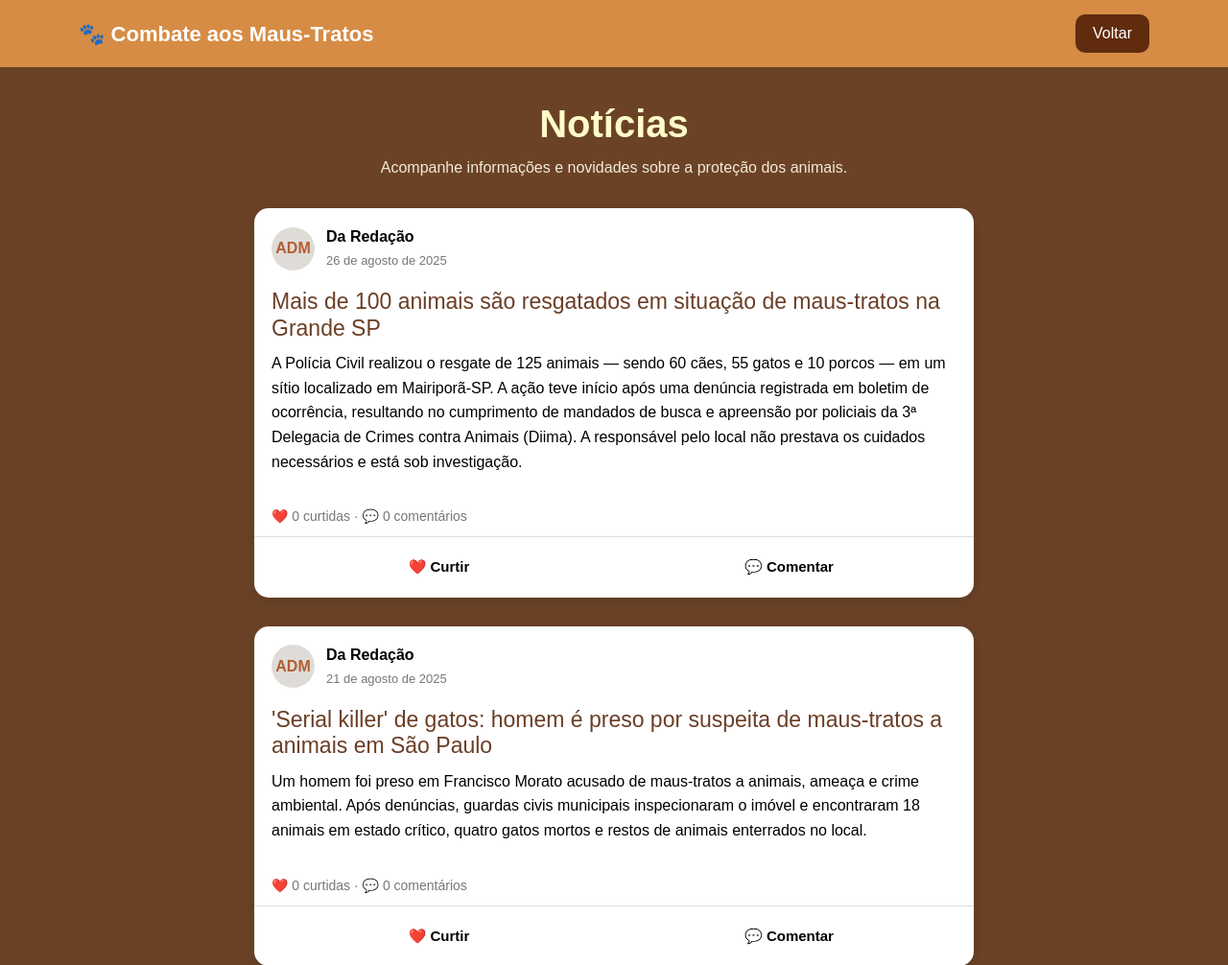
After one commit to Victor-Alex-Moreira-Gouveia/TCC, a Flask app: page /noticias in a window 1280 px wide. The commit adds this page. Shown: the top 1006 px of the page at 96% size. Run offline with Flask 3, Linux system fonts and the light colour scheme; the visitor is signed in with stand-in values (Sample User, id 1); parts of the project's set-up code (start-up, migrations or seed data) failed here and were passed over.

Commit message:
Adição da interface de noticias

```diff
--- a/Server/main.py
+++ b/Server/main.py
@@ -90,11 +90,12 @@ def test_usuarios():
     return render_template('Tcc/Usuario/usuarios.html')
 
 # Painel de Notícias - APENAS ADMIN
+# Painel de Notícias - APENAS ADMIN
 @app.route('/noticias')
 def test_noticias():
     if session.get('role') != 'admin':
-        return redirect('/login')
-    return render_template('Tcc/Noticias/noticias.html')
+        return redirect(url_for('tela_login'))
+    return render_template('Tcc/noticias/noticias.html')
 
 # Painel de ONGs - APENAS ADMIN
 @app.route('/ongs')
--- a/Server/templates/Tcc/index.html
+++ b/Server/templates/Tcc/index.html
@@ -139,6 +139,11 @@
                     <a class="btn btn-outline-brand" href="/leis">Informações de Denúncia</a>
                 </li>
 
+                <li class="nav-item">
+                    <a class="btn btn-outline-brand" href="./noticias">Notícias</a>
+                </li>
+
+
                 {% if session.get('role') == 'admin' %}
                     <li class="nav-item">
                         <a class="btn btn-dark text-warning fw-bold rounded-pill px-3" href="/usuarios">
--- /dev/null
+++ b/Server/templates/Tcc/noticias/noticias.html
@@ -0,0 +1,584 @@
+<!DOCTYPE html>
+<html lang="pt-BR">
+<head>
+    <meta charset="UTF-8">
+    <meta name="viewport" content="width=device-width, initial-scale=1.0">
+
+    <title>Notícias - Combate aos Maus-Tratos</title>
+
+    <link href="https://cdn.jsdelivr.net/npm/bootstrap@5.3.8/dist/css/bootstrap.min.css" rel="stylesheet">
+
+    <style>
+        body {
+            background-color: #6b4226;
+            color: #f7f4eb;
+            font-family: Arial, sans-serif;
+        }
+
+        .navbar-custom {
+            background-color: #d68c45;
+            padding: 15px 0;
+        }
+
+        .navbar-brand {
+            font-weight: bold;
+            color: #ffffff;
+            font-size: 22px;
+        }
+
+        .btn-voltar {
+            background-color: #612b0e;
+            color: white;
+            border: none;
+            border-radius: 10px;
+            padding: 8px 18px;
+        }
+
+        .btn-voltar:hover {
+            background-color: #5f2508;
+            color: white;
+        }
+
+        .titulo {
+            text-align: center;
+            margin: 35px 0 10px;
+            font-weight: bold;
+            color: #fffcc9;
+        }
+
+        .subtitulo {
+            text-align: center;
+            margin-bottom: 30px;
+            color: #f0ebd8;
+        }
+
+        .publicacao {
+            background: white;
+            color: #000000;
+            border-radius: 15px;
+            max-width: 750px;
+            margin: 0 auto 30px;
+            box-shadow: 0 4px 15px rgba(0, 0, 0, 0.12);
+            overflow: hidden;
+        }
+
+        .publicacao-header {
+            display: flex;
+            align-items: center;
+            padding: 18px;
+        }
+
+        .avatar {
+            width: 45px;
+            height: 45px;
+            border-radius: 50%;
+            background-color: #dfdbd7;
+            display: flex;
+            align-items: center;
+            justify-content: center;
+            font-weight: bold;
+            color: #b15f33;
+            margin-right: 12px;
+        }
+
+        .nome {
+            font-weight: bold;
+            margin: 0;
+        }
+
+        .data {
+            color: #777;
+            font-size: 13px;
+        }
+
+        .publicacao-conteudo {
+            padding: 0 18px 18px;
+        }
+
+        .publicacao-conteudo h3 {
+            color: #6b3e26;
+            font-size: 23px;
+            margin-bottom: 10px;
+        }
+
+        .publicacao-conteudo p {
+            font-size: 16px;
+            line-height: 1.6;
+        }
+
+        .imagem-noticia {
+            width: 100%;
+            max-height: 400px;
+            object-fit: cover;
+        }
+
+        .acoes {
+            border-top: 1px solid #ddd;
+            display: flex;
+            padding: 10px 15px;
+            gap: 10px;
+        }
+
+        .btn-reacao {
+            flex: 1;
+            border: none;
+            background: transparent;
+            border-radius: 8px;
+            padding: 10px;
+            font-size: 15px;
+            font-weight: bold;
+            transition: 0.2s;
+        }
+
+        .btn-reacao:hover {
+            background-color: #fff0dc;
+        }
+
+        .btn-curtir.ativo {
+            background-color: #ffd6d6;
+            color: #d62828;
+        }
+
+        .comentarios {
+            padding: 0 18px 18px;
+            display: none;
+        }
+
+        .comentarios.ativo {
+            display: block;
+        }
+
+        .comentario {
+            background-color: #f7f7f7;
+            border-radius: 10px;
+            padding: 10px;
+            margin-top: 8px;
+        }
+
+        .comentario strong {
+            color: #6b3e26;
+        }
+
+        .campo-comentario {
+            display: flex;
+            gap: 8px;
+            margin-top: 12px;
+        }
+
+        .campo-comentario input {
+            flex: 1;
+            border: 1px solid #ccc;
+            border-radius: 8px;
+            padding: 9px;
+        }
+
+        .btn-enviar {
+            background-color: #973e0e;
+            color: white;
+            border: none;
+            border-radius: 8px;
+            padding: 9px 15px;
+        }
+
+        .contador {
+            padding: 0 18px 10px;
+            color: #777;
+            font-size: 14px;
+        }
+
+        footer {
+            text-align: center;
+            padding: 25px;
+            margin-top: 40px;
+            background-color: #d68c45;
+            color: #ffffff;
+            font-weight: bold;
+        }
+    </style>
+</head>
+
+<body>
+
+    <!-- MENU -->
+    <nav class="navbar-custom">
+        <div class="container d-flex justify-content-between align-items-center">
+
+            <a class="navbar-brand" href="/">
+                🐾 Combate aos Maus-Tratos
+            </a>
+
+            <a href="/" class="btn btn-voltar">
+                Voltar
+            </a>
+
+        </div>
+    </nav>
+
+
+    <!-- TÍTULO -->
+    <div class="container">
+
+        <h1 class="titulo">
+            Notícias
+        </h1>
+
+        <p class="subtitulo">
+            Acompanhe informações e novidades sobre a proteção dos animais.
+        </p>
+
+
+        <!-- PUBLICAÇÃO 1 (RESGATE MAIRIPORÃ) -->
+        <div class="publicacao">
+
+            <div class="publicacao-header">
+
+                <div class="avatar">
+                    ADM
+                </div>
+
+                <div>
+                    <p class="nome">Da Redação</p>
+                    <span class="data">26 de agosto de 2025</span>
+                </div>
+
+            </div>
+
+
+
+            <div class="publicacao-conteudo">
+
+                <h3>
+                    Mais de 100 animais são resgatados em situação de maus-tratos na Grande SP
+                </h3>
+
+                <p>
+                    A Polícia Civil realizou o resgate de 125 animais — sendo 60 cães, 55 gatos e 10 porcos — em um sítio localizado em Mairiporã-SP. A ação teve início após uma denúncia registrada em boletim de ocorrência, resultando no cumprimento de mandados de busca e apreensão por policiais da 3ª Delegacia de Crimes contra Animais (Diima). A responsável pelo local não prestava os cuidados necessários e está sob investigação.
+                </p>
+
+            </div>
+
+
+            <div class="contador">
+                ❤️ <span id="curtidas1">0</span> curtidas
+                ·
+                💬 <span id="contadorComentarios1">0</span> comentários
+            </div>
+
+
+            <!-- BOTÕES -->
+            <div class="acoes">
+
+                <button
+                    class="btn-reacao btn-curtir"
+                    onclick="curtir(this, 'curtidas1')">
+                    ❤️ Curtir
+                </button>
+
+                <button
+                    class="btn-reacao"
+                    onclick="mostrarComentarios('comentarios1')">
+                    💬 Comentar
+                </button>
+
+            </div>
+
+
+            <!-- COMENTÁRIOS -->
+            <div class="comentarios" id="comentarios1">
+
+                <div class="campo-comentario">
+
+                    <input
+                        type="text"
+                        id="inputComentario1"
+                        placeholder="Escreva um comentário..."
+                    >
+
+                    <button
+                        class="btn-enviar"
+                        onclick="adicionarComentario('comentarios1', 'inputComentario1', 'contadorComentarios1')">
+                        Enviar
+                    </button>
+
+                </div>
+
+            </div>
+
+        </div>
+
+
+        <!-- PUBLICAÇÃO 2 (FRANCISCO MORATO) -->
+        <div class="publicacao">
+
+            <div class="publicacao-header">
+
+                <div class="avatar">
+                    ADM
+                </div>
+
+                <div>
+                    <p class="nome">Da Redação</p>
+                    <span class="data">21 de agosto de 2025</span>
+                </div>
+
+            </div>
+
+
+            <div class="publicacao-conteudo">
+
+                <h3>
+                    'Serial killer' de gatos: homem é preso por suspeita de maus-tratos a animais em São Paulo
+                </h3>
+
+                <p>
+                    Um homem foi preso em Francisco Morato acusado de maus-tratos a animais, ameaça e crime ambiental. Após denúncias, guardas civis municipais inspecionaram o imóvel e encontraram 18 animais em estado crítico, quatro gatos mortos e restos de animais enterrados no local.
+                </p>
+
+            </div>
+
+
+            <div class="contador">
+                ❤️ <span id="curtidas2">0</span> curtidas
+                ·
+                💬 <span id="contadorComentarios2">0</span> comentários
+            </div>
+
+
+            <!-- BOTÕES -->
+            <div class="acoes">
+
+                <button
+                    class="btn-reacao btn-curtir"
+                    onclick="curtir(this, 'curtidas2')">
+                    ❤️ Curtir
+                </button>
+
+                <button
+                    class="btn-reacao"
+                    onclick="mostrarComentarios('comentarios2')">
+                    💬 Comentar
+                </button>
+
+            </div>
+
+
+            <!-- COMENTÁRIOS -->
+            <div class="comentarios" id="comentarios2">
+
+                <div class="campo-comentario">
+
+                    <input
+                        type="text"
+                        id="inputComentario2"
+                        placeholder="Escreva um comentário..."
+                    >
+
+                    <button
+                        class="btn-enviar"
+                        onclick="adicionarComentario('comentarios2', 'inputComentario2', 'contadorComentarios2')">
+                        Enviar
+                    </button>
+
+                </div>
+
+            </div>
+
+        </div>
+
+
+        <!-- PUBLICAÇÃO 3 (ADOÇÃO RESPONSÁVEL) -->
+        <div class="publicacao">
+
+            <div class="publicacao-header">
+
+                <div class="avatar">
+                    ADM
+                </div>
+
+                <div>
+                    <p class="nome">Administrador</p>
+                    <span class="data">26 de agosto de 2026</span>
+                </div>
+
+            </div>
+
+
+            <img
+                src="https://images.unsplash.com/photo-1548199973-03cce0bbc87b?auto=format&fit=crop&w=1200&q=80"
+                class="imagem-noticia"
+                alt="Cães para adoção"
+            >
+
+
+            <div class="publicacao-conteudo">
+
+                <h3>
+                    A importância da adoção responsável
+                </h3>
+
+                <p>
+                    Adotar um animal é assumir uma responsabilidade para toda a vida.
+                    Antes de adotar, é importante avaliar se você possui condições
+                    de oferecer alimentação, cuidados, segurança, carinho e atendimento
+                    veterinário.
+                </p>
+
+            </div>
+
+
+            <div class="contador">
+                ❤️ <span id="curtidas3">0</span> curtidas
+                ·
+                💬 <span id="contadorComentarios3">0</span> comentários
+            </div>
+
+
+            <!-- BOTÕES -->
+            <div class="acoes">
+
+                <button
+                    class="btn-reacao btn-curtir"
+                    onclick="curtir(this, 'curtidas3')">
+                    ❤️ Curtir
+                </button>
+
+                <button
+                    class="btn-reacao"
+                    onclick="mostrarComentarios('comentarios3')">
+                    💬 Comentar
+                </button>
+
+            </div>
+
+
+            <!-- COMENTÁRIOS -->
+            <div class="comentarios" id="comentarios3">
+
+                <div class="comentario">
+                    <strong>Maria:</strong>
+                    Adotar realmente muda a vida de um animal!
+                </div>
+
+                <div class="comentario">
+                    <strong>João:</strong>
+                    Precisamos conscientizar cada vez mais pessoas.
+                </div>
+
+
+                <div class="campo-comentario">
+
+                    <input
+                        type="text"
+                        id="inputComentario3"
+                        placeholder="Escreva um comentário..."
+                    >
+
+                    <button
+                        class="btn-enviar"
+                        onclick="adicionarComentario('comentarios3', 'inputComentario3', 'contadorComentarios3')">
+                        Enviar
+                    </button>
+
+                </div>
+
+            </div>
+
+        </div>
+
+    </div>
+
+
+    <footer>
+        © 2026 - Combate aos Maus-Tratos aos Animais
+    </footer>
+
+
+    <script>
+
+        // CURTIR PUBLICAÇÃO
+        function curtir(botao, contadorId) {
+
+            const contador = document.getElementById(contadorId);
+
+            let quantidade = parseInt(contador.innerText);
+
+            if (botao.classList.contains("ativo")) {
+
+                quantidade--;
+
+                botao.classList.remove("ativo");
+
+            } else {
+
+                quantidade++;
+
+                botao.classList.add("ativo");
+
+            }
+
+            contador.innerText = quantidade;
+        }
+
+
+        // MOSTRAR/ESCONDER COMENTÁRIOS
+        function mostrarComentarios(id) {
+
+            const comentarios = document.getElementById(id);
+
+            comentarios.classList.toggle("ativo");
+
+        }
+
+
+        // ADICIONAR COMENTÁRIO
+        function adicionarComentario(
+            comentariosId,
+            inputId,
+            contadorId
+        ) {
+
+            const input = document.getElementById(inputId);
+
+            const texto = input.value.trim();
+
+            if (texto === "") {
+
+                alert("Digite um comentário.");
+
+                return;
+            }
+
+
+            const comentarios = document.getElementById(comentariosId);
+
+            const novoComentario = document.createElement("div");
+
+            novoComentario.classList.add("comentario");
+
+            novoComentario.innerHTML =
+                "<strong>Você:</strong> " + texto;
+
+
+            const campo = comentarios.querySelector(".campo-comentario");
+
+            comentarios.insertBefore(
+                novoComentario,
+                campo
+            );
+
+
+            const contador =
+                document.getElementById(contadorId);
+
+            contador.innerText =
+                parseInt(contador.innerText) + 1;
+
+
+            input.value = "";
+
+        }
+
+    </script>
+
+</body>
+</html>
```
Also changed, not shown: Server/templates/Tcc/ONGs/ongs.html (added, +67 -0 lines).
